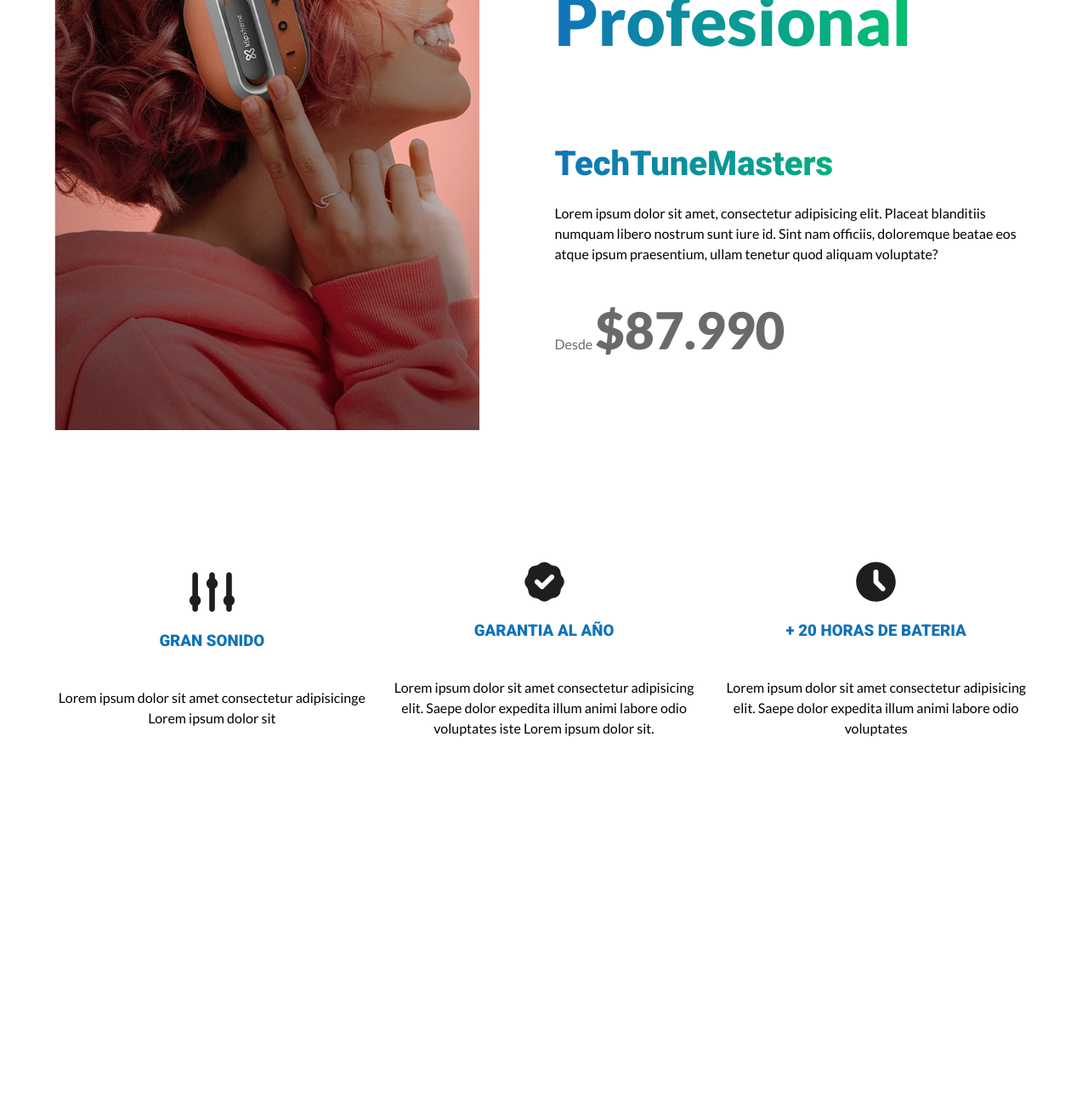
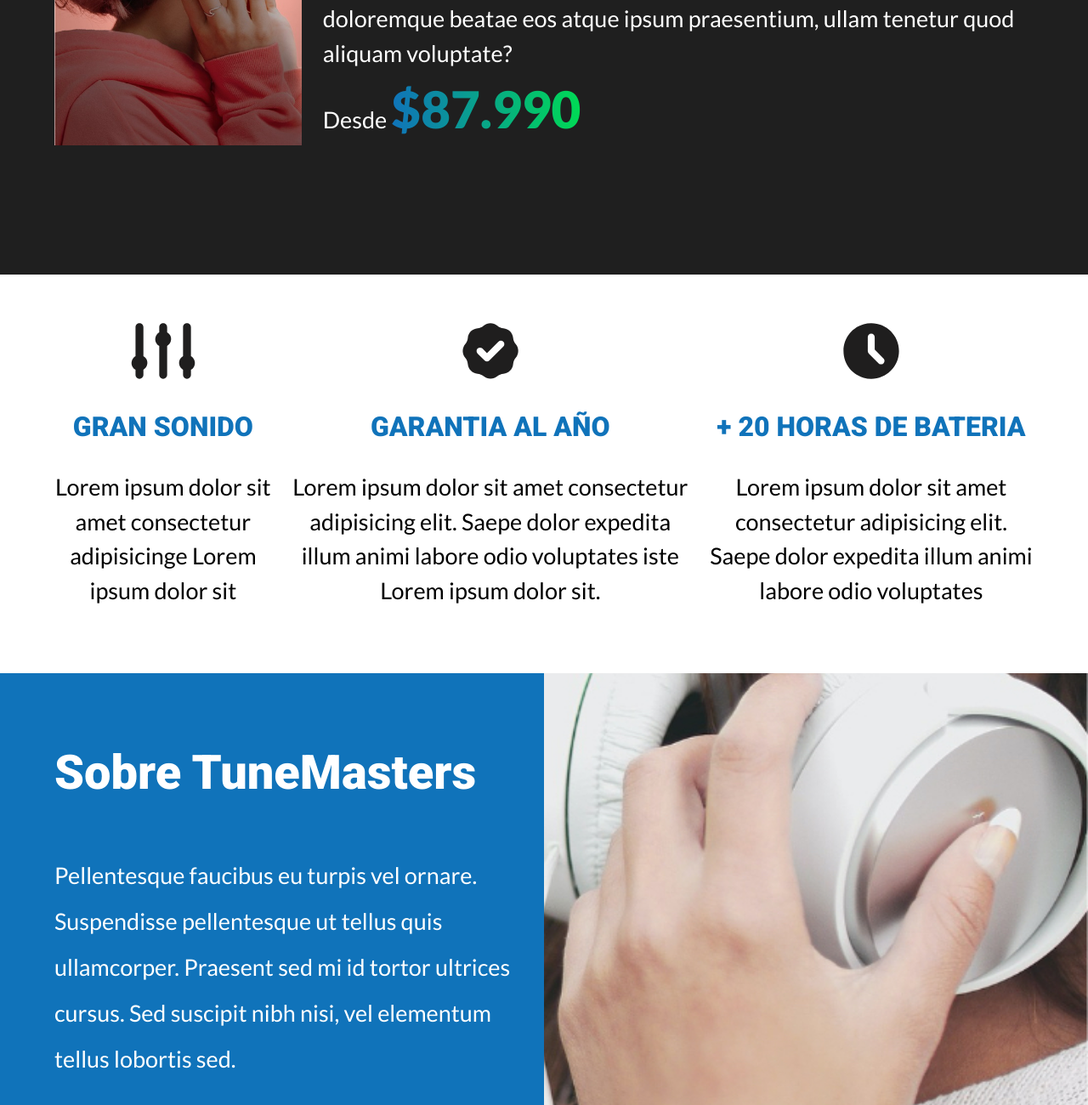
Before and after one commit to freyderMontanoPerlaza/projecto-audifonos, a plain HTML site: page index.html in a window 1280 px wide. Shown: the part 444-1744 px from the top of the page at 85% size. Before the commit the page ends 1329 px from the top, so only its background shows below. Drawn offline with Linux system fonts and the light colour scheme.

Commit message:
ajustando algunos estilos

```diff
--- a/css/style.css
+++ b/css/style.css
@@ -1,179 +1,239 @@
+/*Google  fonts */
+@import url("https://fonts.googleapis.com/css2?family=Lato:wght@400;900&family=Roboto:wght@400;700;900&display=swap");
 
-
-/*Google  fonts */
-@import url('https://fonts.googleapis.com/css2?family=Lato:wght@400;900&family=Roboto:wght@400;700;900&display=swap');
-
-/* variables */
-:root{
+:root {
     /* funtes principales */
-    --fontSecondary: 'Roboto', sans-serif;
-    --fontMain: 'Lato', sans-serif;
+    --fontSecondary: "Roboto", sans-serif;
+    --fontMain: "Lato", sans-serif;
 
     /* paleta de colores */
-    --primary-color:#1073BA;
-    --secundary-color:#00DA55;
-    --grey:#3b3b3b;
-    --white_color:#FFFF;
-    --black-color:#1f1f1f;
-    --ligh-grey:#e1e1e1;
+    --primary-color: #1073ba;
+    --secundary-color: #00da55;
+    --grey: #3b3b3b;
+    --white-color: #ffff;
+    --black-color: #1f1f1f;
+    --ligh-grey: #e1e1e1;
 
+    --separacion: 5rem;
 }
 
-/* reset */
-html{
+html {
     box-sizing: border-box;
     font-size: 62.5%;
 }
 
 *,
 *:before,
-*:after{
+*:after {
     box-sizing: inherit;
 }
 
-body{
+body {
     font-family: var(--fontMain);
-    font-size: 1.6rem;
+    font-size: 2.7rem;
     line-height: 1.5;
 }
 
-/* globales */
-.container{
+/** Globales **/
+.container {
+    width: 90%;
     max-width: 120rem;
-    width: 90%;
+    margin-right: auto;
     margin-left: auto;
-    margin-right: auto;
 }
 
-h1,h2,h3{
+h1,
+h2,
+h3 {
     font-weight: 900;
     font-family: var(--fontSecondary);
-    margin: calc(5rem/2);
+    margin: calc(var(--separacion) / 2) 0;
 }
-h1{
+
+h1 {
     font-size: 4.4rem;
 }
-h1{
+
+h2 {
     font-size: 3.6rem;
 }
-h1{
+
+h3 {
     font-size: 2.8rem;
 }
 
-img{
+img {
     max-width: 100%;
     display: block;
     height: auto;
 }
 
-/* utilidades */
-.text-center{
+/** Utilidades **/
+.text-center {
     text-align: center;
 }
 
+/** Degradados **/
 
-.green-gradient{
+.green-gradient {
     color: transparent;
-    background: linear-gradient(to right, var(--primary-color) 0%, var(--secundary-color) 100%);
+    background: linear-gradient(to right,
+            var(--primary-color) 0%,
+            var(--secundary-color) 100%);
     -webkit-background-clip: text;
     background-clip: text;
 }
 
-/* para este proyectos vamo a utilizar modulos */
-
-/* header  */
-
-.header{
-    padding: calc( 5rem * 3) 0;
-    padding: calc(5rem * 3) 0;
+/* Header **/
+.header {
+    background-color: var(--black-color);
+    padding: calc(var(--separacion) * 3) 0;
+    color: var(--white-color);
 }
 
+.header-audifono-2 img {
+    margin: 0 auto;
+}
 
-
-@media (min-width: 720px )  {
-    .container-header{
+@media (min-width: 768px) {
+    .container-header {
         display: grid;
-        grid-template-columns: repeat(2,1fr);
-        align-items: center;
+        grid-template-columns: repeat(2, 1fr);
         gap: 2.5rem;
     }
 }
 
- .texto-header{
+.texto-header {
     text-align: center;
+    padding-top: var(--separacion);
 }
 
-@media (min-width: 720px )  {
-    .texto-header{
+@media (min-width: 768px) {
+    .texto-header {
         text-align: left;
         display: flex;
         flex-direction: column;
         justify-content: space-between;
+        padding: 0;
     }
 }
 
- .texto-header{
+.texto-header p {
     margin: 0;
-    font-style: 4rem;
 }
 
- .tagline-producto{
-    font-size: 7rem;
+.tagline-producto {
+    font-size: 5rem;
     font-weight: 900;
 }
 
- .name-producto{
-    font-size: 4rem;
-    font-weight: 900;
+.name-producto {
+    font-size: 6rem;
     margin: 0;
 }
 
- @media (min-width: 720px )  {
-    .tagline-producto{
-        font-size: 8rem;
-
+@media (min-width: 768px) {
+    .name-producto {
+        font-size: 14rem;
+        line-height: 1;
     }
 }
 
- .price-producto span{
+.price-producto span {
     font-size: 6rem;
-    font-weight: bold;
+    font-weight: 900;
 }
 
- .price-producto{
-    color: #6a6a6d;
+/* Iconos */
+.icons {
+    padding: var(--separacion) 0;
 }
 
-
-
- /* Iconos */
- @media (min-width: 720px )  {
-
-   .icons{
+@media (min-width: 768px) {
+    .icons {
         display: flex;
         gap: 2rem;
-    text-align: center;
     }
 }
 
- .icon{
-display: flex;
-flex-direction: column;
-align-items: center;
-justify-content: center;
-flex: 1;
-
+.icon {
+    text-align: center;
+    margin-bottom: calc(var(--separacion) / 2);
 }
 
+.icon:last-of-type {
+    margin: 0;
+}
 
- .icons img{
-    width: 5.7rem;
+@media (min-width: 768px) {
+    .icon {
+        margin: 0;
+    }
+}
+
+.icon img {
+    width: 8rem;
     margin: 0 auto;
 }
 
-
- .icons h3{
+.icon h3 {
     color: var(--primary-color);
     text-transform: uppercase;
-    margin-top: calc(3rem  / 2);
+    margin-top: calc(var(--separacion) / 2);
+    font-size: 3.2rem;
 }
+
+/* sobre nosotros TuneMasters*/
+
+.about-TuneMasters {
+    background-image: linear-gradient(to bottom,
+            transparent 50%,
+            var(--primary-color) 0%),
+        url("../img/imagen-mujer.jpg");
+    background-position: right;
+    background-repeat: repeat, no-repeat;
+    background-size: 100%, 210rem;
+}
+
+@media (min-width: 768px) {
+    .about-TuneMasters {
+        background-image: linear-gradient(to left,
+                transparent 50%,
+                var(--primary-color) 0%),
+            url("../img/imagen-mujer.jpg");
+        background-repeat: repeat, no-repeat;
+    }
+}
+
+.about-TuneMasters-grid {
+    display: grid;
+    grid-template-rows: repeat(2, 1fr);
+    row-gap: var(--separacion);
+}
+
+@media (min-width: 768px) {
+    .about-TuneMasters-grid {
+        grid-template-rows: unset;
+        /* para eliminar los row que van de arriba hacia abajo*/
+        grid-template-columns: repeat(2, 1fr);
+        row-gap: var(--separacion);
+    }
+}
+
+.text-about-TuneMasters {
+    grid-row: 2 / 3;
+    display: flex;
+    flex-direction: column;
+    justify-content: space-evenly;
+
+    color: var(--white-color);
+}
+
+.text-about-TuneMasters h2 {
+    font-size: 5.6rem;
+}
+
+.text-about-TuneMasters p {
+    font-size: 2.7rem;
+    line-height: 2;
+}
--- a/index.html
+++ b/index.html
@@ -4,7 +4,7 @@
 <head>
     <meta charset="UTF-8" />
     <meta name="viewport" content="width=device-width, initial-scale=1.0" />
-    <title>TechTuneMasters | Audifono</title>
+    <title>TuneMasters | Audifono</title>
 
     <!-- stylo  normalize -->
     <link rel="stylesheet" href="css/normalize.css" />
@@ -32,17 +32,17 @@
 
             <div class="texto-header">
                     <p class="tagline-producto green-gradient">Sonido Profesional</p>
-                    <h1 class="name-producto green-gradient">TechTuneMasters</h1>
+                    <h1 class="name-producto green-gradient">TuneMasters</h1>
 
                     <p class="description-producto">Lorem ipsum dolor sit amet, consectetur adipisicing elit. Placeat blanditiis numquam libero nostrum sunt iure id. Sint nam officiis, doloremque beatae eos atque ipsum praesentium, ullam tenetur quod aliquam voluptate?</p>
-                    <p class="price-producto"> Desde <span>$87.990</span> </p>
+                    <p class="price-producto"> Desde <span class="green-gradient">$87.990</span> </p>
             </div>
         </div>
     </header>
 
 
+    <!-- garantia -->
     <section class="container icons">
-
             <div class="icon">
                 <img src="img/icono-sonido.svg" alt="imagen icono">
                 <h3>Gran sonido</h3>
@@ -62,13 +62,18 @@
                 <h3>+ 20 Horas de Bateria</h3>
                 <p>Lorem ipsum dolor sit amet consectetur adipisicing elit. Saepe dolor expedita illum animi labore odio voluptates </p>
             </div><!--en col-->
-
-
     </section>
 
 
-
-
+<!-- sobre nosotros -->
+<section class="about-TuneMasters">
+    <div class="container about-TuneMasters-grid">
+        <div class="text-about-TuneMasters">
+            <h2>Sobre <span>TuneMasters</span> </h2>
+            <p>Pellentesque faucibus eu turpis vel ornare. Suspendisse pellentesque ut tellus quis ullamcorper. Praesent sed mi id tortor ultrices cursus. Sed suscipit nibh nisi, vel elementum tellus lobortis sed.</p>
+        </div>
+    </div>
+</section>
 
 
 
```
Also changed, not shown: img/banner.jpeg (added). Lines whose indentation alone changed are shown as unchanged.
